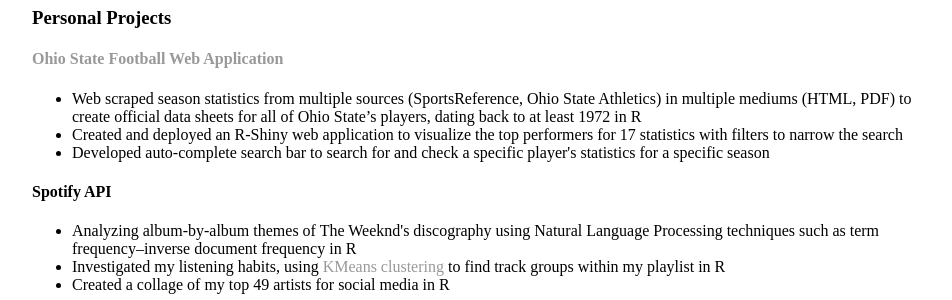
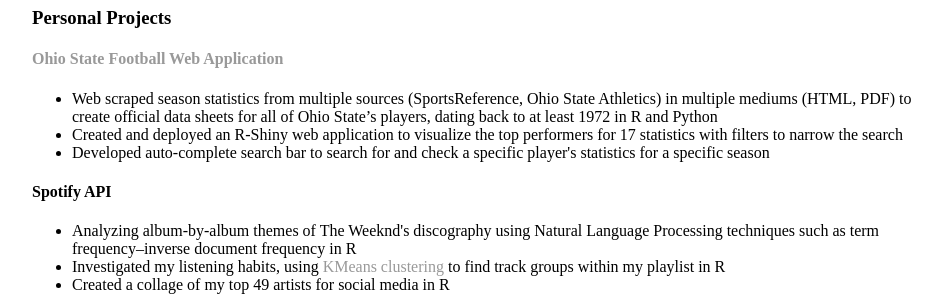
Before and after one commit to mtnartker/mtnartker.github.io, a Jekyll site: the page built from about/index.html, in a window 1280 px wide. Shown: the part 955-1255 px from the top of the page, without its empty margins (160-1112 px from the left). Built offline with Jekyll 4.4.1, drawn with Linux system fonts in a browser that asks for light colours.

Commit message:
Update index.html

```diff
--- a/about/index.html
+++ b/about/index.html
@@ -51,7 +51,7 @@
 <h3> Personal Projects </h3>
 <h4> <a href="https://ohio-state-statistics.shinyapps.io/Ohio-State-Stats/">Ohio State Football Web Application</a> </h4>
 <ul>
-  <li>Web scraped season statistics from multiple sources (SportsReference, Ohio State Athletics) in multiple mediums (HTML, PDF) to create official data sheets for all of Ohio State’s players, dating back to at least 1972 in R</li>
+  <li>Web scraped season statistics from multiple sources (SportsReference, Ohio State Athletics) in multiple mediums (HTML, PDF) to create official data sheets for all of Ohio State’s players, dating back to at least 1972 in R and Python</li>
   <li>Created and deployed an R-Shiny web application to visualize the top performers for 17 statistics with filters to narrow the search</li>
   <li>Developed auto-complete search bar to search for and check a specific player's statistics for a specific season</li>
 </ul>
```
